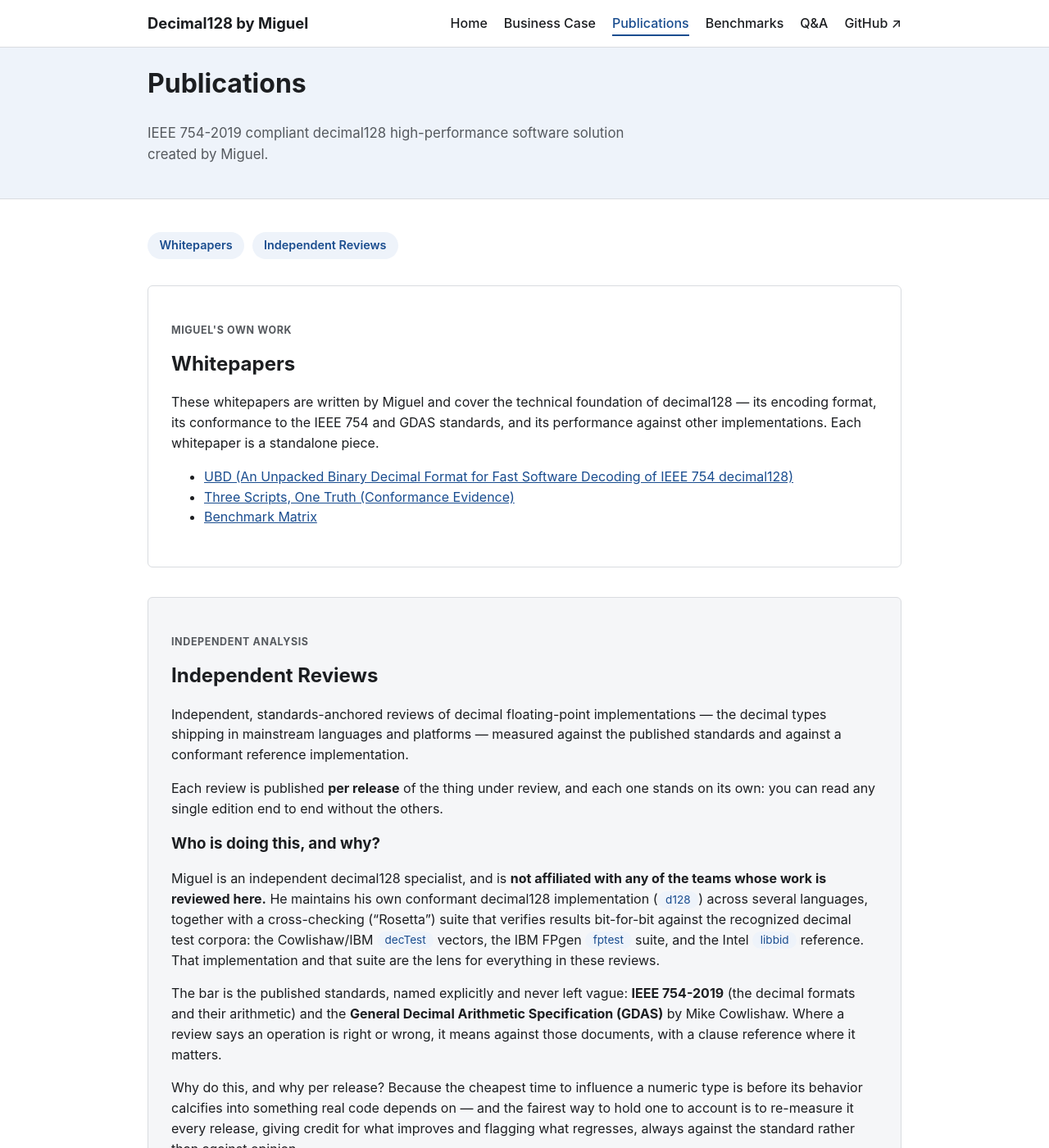
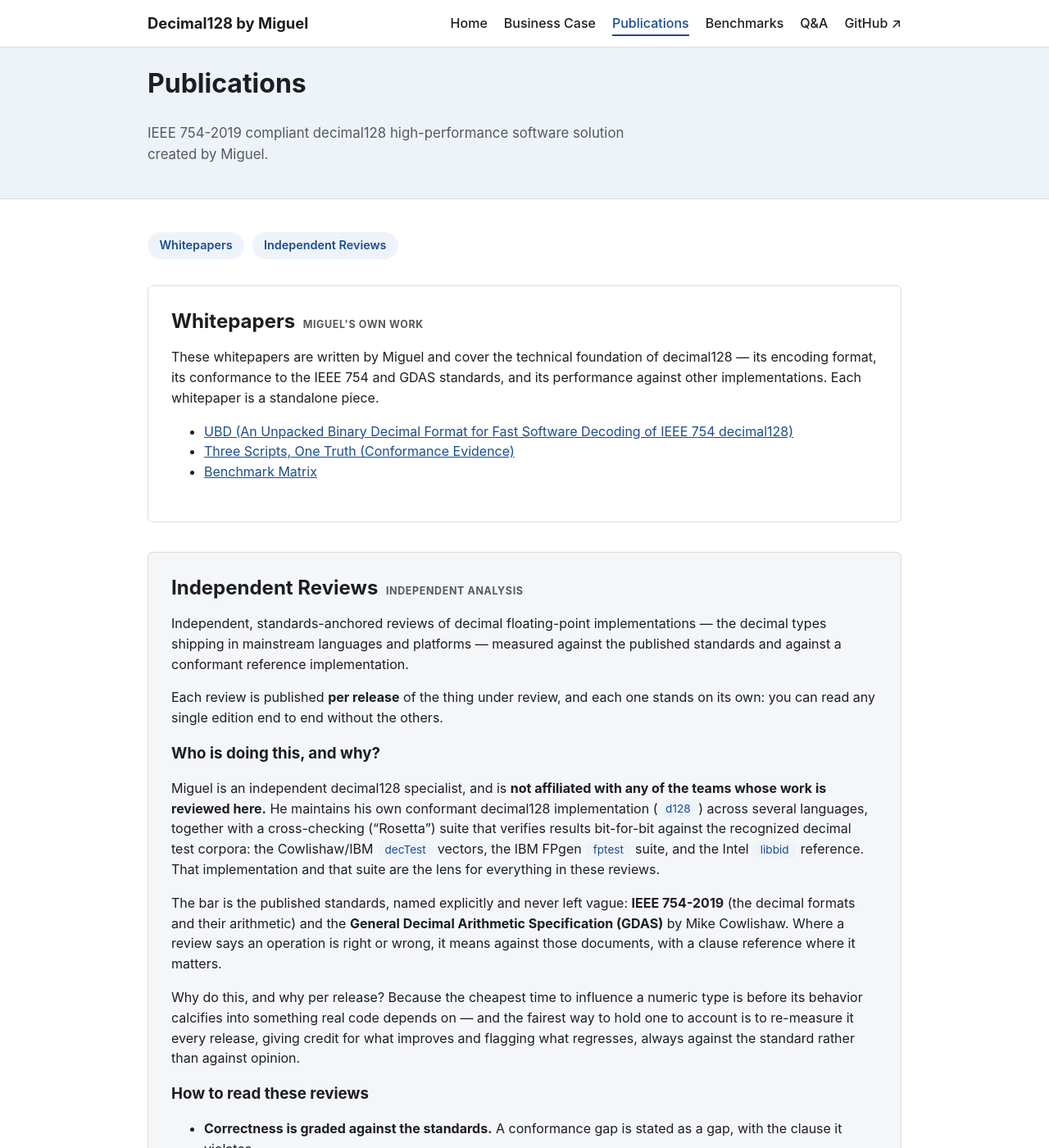
Before and after one commit to migueldecimal128/decimal128-www, a Jekyll site: the page built from publications.md, in a window 1280 px wide and 1400 px high. Shown: the whole window at 82% size. Built offline with Jekyll 4.4.1, drawn with Linux system fonts in a browser that asks for light colours.

Commit message:
Put section labels inline next to their headings on Publications
"Whitepapers" and "Independent Reviews" now show their eyebrow label
right next to the big title (e.g. "Whitepapers  Miguel's Own Work")
instead of stacked above it.

Co-Authored-By: Claude Sonnet 5 <noreply@anthropic.com>
Claude-Session: https://claude.ai/code/session_01UhMyk7dVCWxSTZsZDHTXuD

```diff
--- a/css/style.css
+++ b/css/style.css
@@ -505,10 +505,6 @@ main tbody tr:nth-child(even) {
   margin-top: 0;
 }
 
-.pub-section h2 {
-  margin-top: 0;
-}
-
 .pub-section--whitepapers {
   background: var(--color-bg);
 }
@@ -517,14 +513,24 @@ main tbody tr:nth-child(even) {
   background: var(--color-bg-alt);
 }
 
+.pub-heading-row {
+  display: flex;
+  align-items: baseline;
+  flex-wrap: wrap;
+  gap: 0.6rem;
+  margin-bottom: 0.75rem;
+}
+
+.pub-heading-row h2 {
+  margin: 0;
+}
+
 .pub-eyebrow {
-  display: block;
   text-transform: uppercase;
   letter-spacing: 0.05em;
   font-size: 0.78rem;
   font-weight: 700;
   color: var(--color-text-muted);
-  margin-bottom: 0.5rem;
 }
 
 .pub-intro {
--- a/publications.md
+++ b/publications.md
@@ -15,9 +15,10 @@ redirect_from:
 </nav>
 
 <div class="pub-section pub-section--whitepapers" id="pub-whitepapers" markdown="1">
-<span class="pub-eyebrow" markdown="0">Miguel's Own Work</span>
-
-## Whitepapers
+<div class="pub-heading-row" markdown="0">
+  <h2>Whitepapers</h2>
+  <span class="pub-eyebrow">Miguel's Own Work</span>
+</div>
 
 These whitepapers are written by Miguel and cover the technical foundation of decimal128 — its encoding format, its conformance to the IEEE 754 and GDAS standards, and its performance against other implementations. Each whitepaper is a standalone piece.
 
@@ -28,9 +29,10 @@ These whitepapers are written by Miguel and cover the technical foundation of de
 </div>
 
 <div class="pub-section pub-section--reviews" id="pub-reviews" markdown="1">
-<span class="pub-eyebrow" markdown="0">Independent Analysis</span>
-
-## Independent Reviews
+<div class="pub-heading-row" markdown="0">
+  <h2>Independent Reviews</h2>
+  <span class="pub-eyebrow">Independent Analysis</span>
+</div>
 
 Independent, standards-anchored reviews of decimal floating-point
 implementations — the decimal types shipping in mainstream languages and
```
